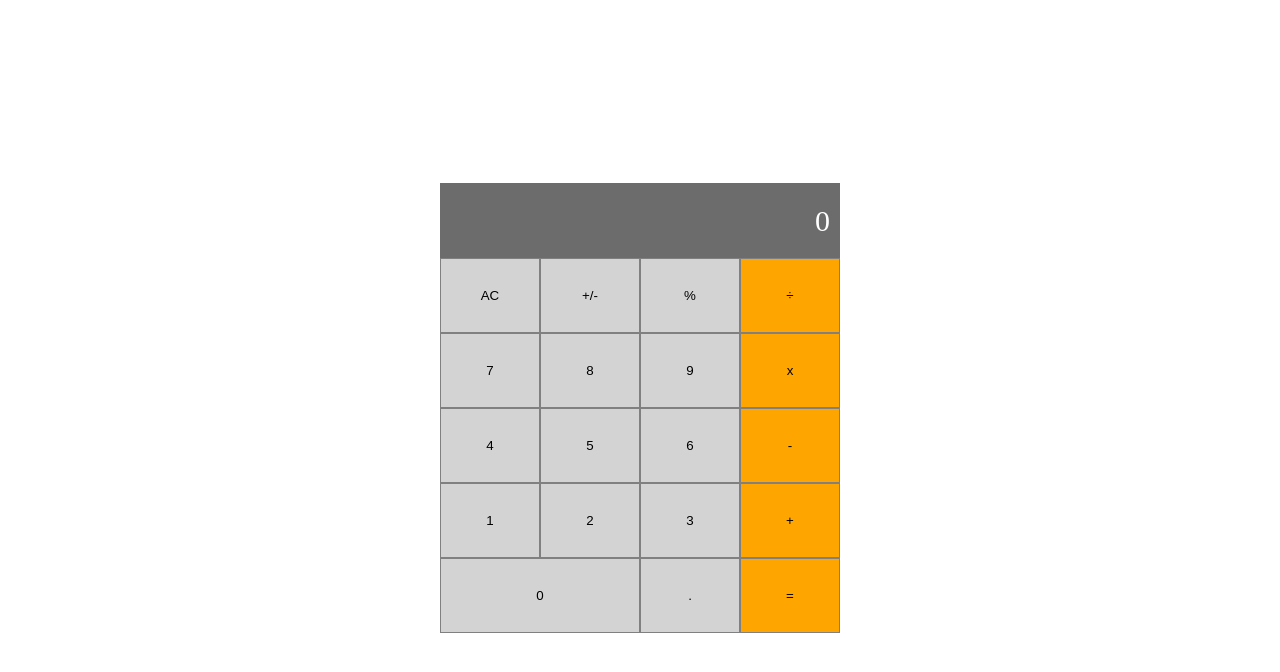
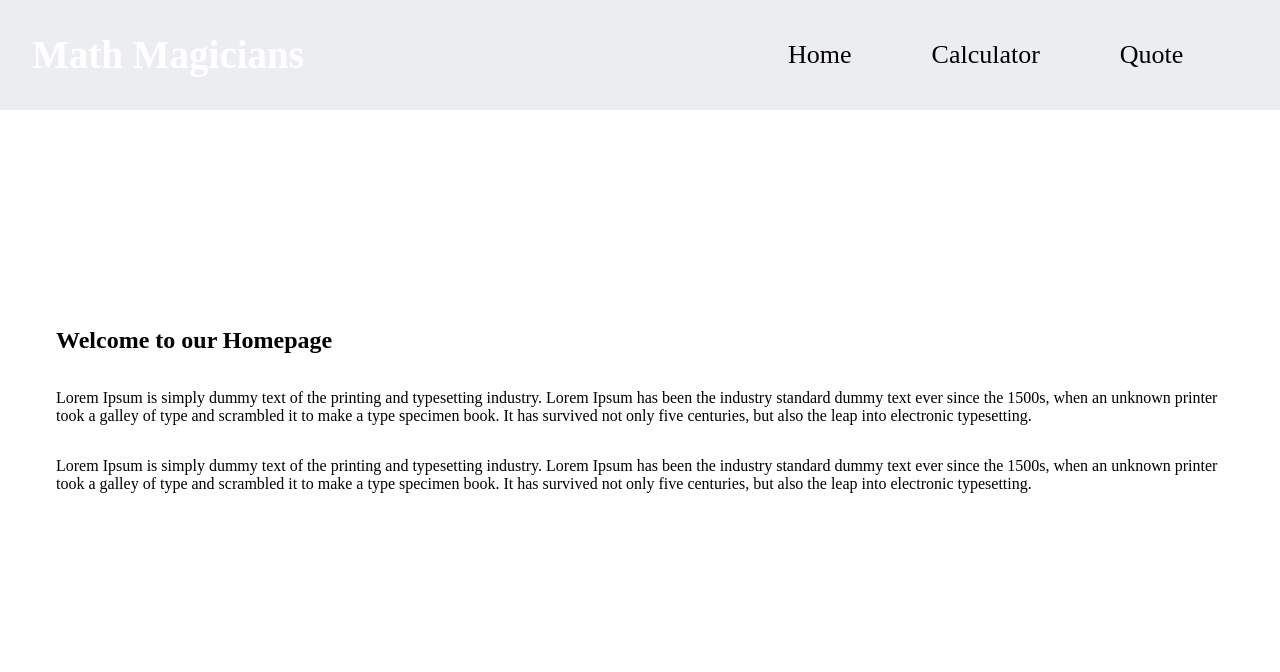
Before and after one commit to Ol-create/magician-calculator, a React (Create React App) app: page / in a window 1280 px wide. Shown: the top 672 px of the page. Built offline with nearby package versions, Linux system fonts and the light colour scheme.

Commit message:
Feat: add styles to pages

```diff
--- a/package.json
+++ b/package.json
@@ -3,6 +3,10 @@
   "version": "0.1.0",
   "private": true,
   "dependencies": {
+    "@emotion/react": "^11.10.4",
+    "@emotion/styled": "^11.10.4",
+    "@mui/material": "^5.10.5",
+    "@mui/styled-engine-sc": "^5.10.3",
     "@testing-library/jest-dom": "^5.16.5",
     "@testing-library/react": "^13.4.0",
     "@testing-library/user-event": "^13.5.0",
@@ -10,7 +14,9 @@
     "prop-types": "^15.8.1",
     "react": "^18.2.0",
     "react-dom": "^18.2.0",
+    "react-router-dom": "^6.4.0",
     "react-scripts": "5.0.1",
+    "styled-components": "^5.3.5",
     "web-vitals": "^2.1.4"
   },
   "scripts": {
--- a/src/App.js
+++ b/src/App.js
@@ -1,33 +1,24 @@
-import './App.scss';
-import {
-  BrowserRouter as Router,
-  Switch,
-  Route,
-} from 'react-router-dom';
 import React from 'react';
+import { BrowserRouter, Routes, Route, } from 'react-router-dom';
 
-import Calculator from './pages/Calculator';
+import './App.css';
+import Calculator from './pages/CalculatorPage';
 import Navbar from './components/Navbar';
 import Home from './pages/Home';
 import Quote from './pages/Quote';
 
-const App = () => (
-  <Router basename={process.env.PUBLIC_URL}>
-    <div className="App">
+
+const App = () => {
+  return (
+  <BrowserRouter>
       <Navbar />
-      <Switch>
-        <Route path="/" exact>
-          <Home />
-        </Route>
-        <Route path="/calculator">
-          <Calculator />
-        </Route>
-        <Route path="/quote" exact>
-          <Quote />
-        </Route>
-      </Switch>
-    </div>
-  </Router>
+      <Routes>
+        <Route path="/" element={<Home />} />
+        <Route path="/calculator" element={<Calculator pre="" operand="" curr="0" />} />
+        <Route path="/quote" element={<Quote />} />
+        </Routes>
+  </BrowserRouter>
+
 );
-
+}
 export default App;
--- a/src/components/Navbar.module.scss
+++ b/src/components/Navbar.css
@@ -1,5 +1,8 @@
 .navbar {
-    background-color: #282c34;
+  width: 100%;
+  position: fixed;
+  top: 0;
+    background-color: #ebedf1;
     padding: 0 2rem;
     display: flex;
     align-items: center;
@@ -12,16 +15,24 @@
   .links {
     list-style-type: none;
     margin: 0;
-    padding: 0;
+    padding-right: 20px;
     display: flex;
-    align-items: baseline;
-    justify-items: baseline;
-    gap: 15px;
+    flex-direction: row;
+    align-items: center;
+    justify-items: space-between;
+    width: 500px;
+    height:80px;
+    gap: 80px;
+
   }
 
   .link {
     text-decoration: none;
-    color: white;
+    color: black;
+  }
+
+  .link:hover {
+    color: gray;
   }
 
   .activeLink {
--- a/src/components/Navbar.js
+++ b/src/components/Navbar.js
@@ -1,6 +1,6 @@
 import React from 'react';
 import { NavLink } from 'react-router-dom';
-import styles from './Navbar.module.scss';
+import './Navbar.css';
 
 const Navbar = () => {
   const links = [
@@ -22,15 +22,15 @@ const Navbar = () => {
   ];
 
   return (
-    <nav className={styles.navbar}>
+    <nav className='navbar'>
       <h1>Math Magicians</h1>
-      <ul className={styles.links}>
+      <ul className='links'>
         {links.map((link) => (
           <li key={link.id}>
             <NavLink
               to={link.path}
-              activeClassName={styles.avtiveLink}
-              className={styles.link}
+              activeClassName='avtiveLink'
+              className='link'
               exact
             >
               {link.text}
--- a/src/index.js
+++ b/src/index.js
@@ -1,8 +1,12 @@
 import React from 'react';
-import ReactDOM from 'react-dom';
-import Calculator from './components/Calculator';
+import { createRoot } from 'react-dom/client';
+import App from './App'
+
 import './App.css';
 import './index.css';
 
 // Render the Calculator to the Web page.
-ReactDOM.render(<Calculator pre="" operand="" curr="0" />, document.getElementById('root'));
+
+const container = document.getElementById('root');
+const root = createRoot(container);
+root.render(<App />);
--- /dev/null
+++ b/src/pages/CalculatorPage.js
@@ -0,0 +1,40 @@
+import React from 'react';
+import { Typography } from '@mui/material'
+import { styled } from '@mui/material/styles';
+import Box from '@mui/material/Box';
+import Paper from '@mui/material/Paper';
+import Grid from '@mui/material/Grid';
+
+import Calculator from '../components/Calculator';
+
+const Item = styled(Paper)(({ theme }) => ({
+  backgroundColor: theme.palette.mode === 'dark' ? '#fff' : '#fff',
+  ...theme.typography.body2,
+  padding: theme.spacing(1),
+  textAlign: 'center',
+  color: theme.palette.text.secondary,
+}));
+
+export default function CalculatorPage() {
+  return (
+    <Box sx={{ flexGrow: 1 }}>
+        <Typography mt={8}>
+      <Grid container spacing={2}>
+        <Grid item xs={8}>
+          <Item>
+            <h2>Welcome to our Homepage</h2>
+    <p>
+      Lorem Ipsum is simply dummy text of the printing and typesetting industry.
+      Lorem Ipsum has been the industry standard dummy text ever since the 1500s,
+      when an unknown printer took a galley of type and scrambled it to make a type specimen book.
+      It has survived not only five centuries, but also the leap into electronic typesetting.
+    </p></Item>
+        </Grid>
+        <Grid item xs={4}>
+          <Item><Calculator /></Item>
+        </Grid>
+      </Grid>
+      </Typography>
+    </Box>
+  );
+}
--- a/src/pages/Home.js
+++ b/src/pages/Home.js
@@ -1,8 +1,8 @@
 import React from 'react';
-import styles from './Home.module.scss';
+import './Home.css';
 
 const Home = () => (
-  <div className={styles.home}>
+  <div className="home">
     <h2>Welcome to our Homepage</h2>
     <p>
       Lorem Ipsum is simply dummy text of the printing and typesetting industry.
--- a/src/pages/Quote.js
+++ b/src/pages/Quote.js
@@ -1,13 +1,13 @@
 import React from 'react';
-import styles from './Quote.module.scss';
+import './Quote.css';
 
 const Quote = () => (
-  <div className={styles.quoteContainer}>
-    <p className={styles.quote}>
+  <div className="quoteContainer">
+    <p className="quote">
       Mathematics is not about numbers, equations, computations, or algorithms:
       It is about understanding.
     </p>
-    <p className={styles.author}>- William Paul Thurston</p>
+    <p className="author">- William Paul Thurston</p>
   </div>
 );
 
```
Also changed, not shown: src/reportWebVitals.js (deleted, +0 -15 lines), src/pages/Home.css (renamed from src/pages/Home.module.scss), src/pages/Quote.css (renamed from src/pages/Quote.module.scss), 1 other file (tests, documents, lock files or other folders).
